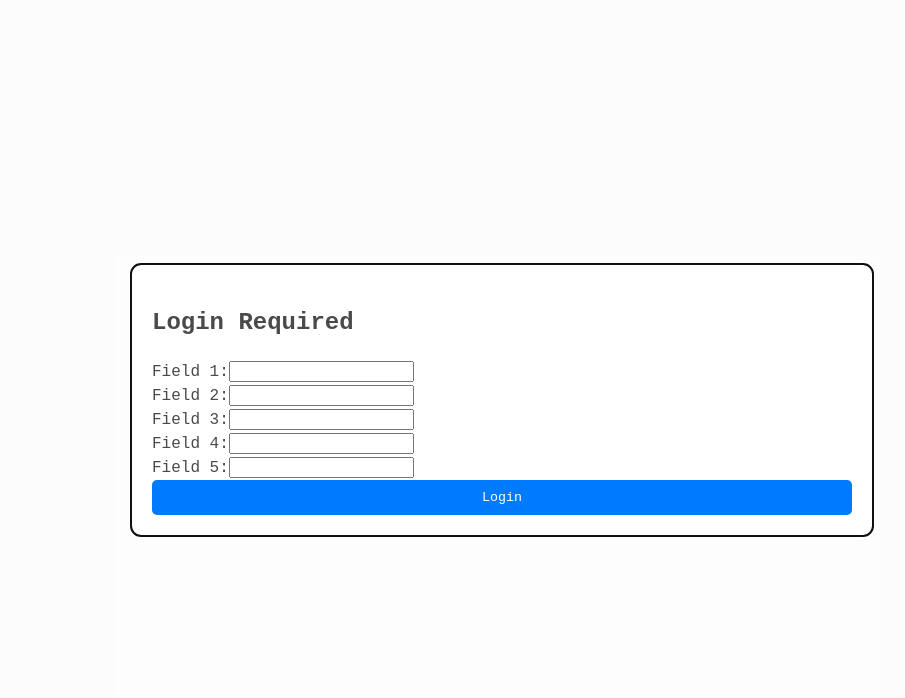
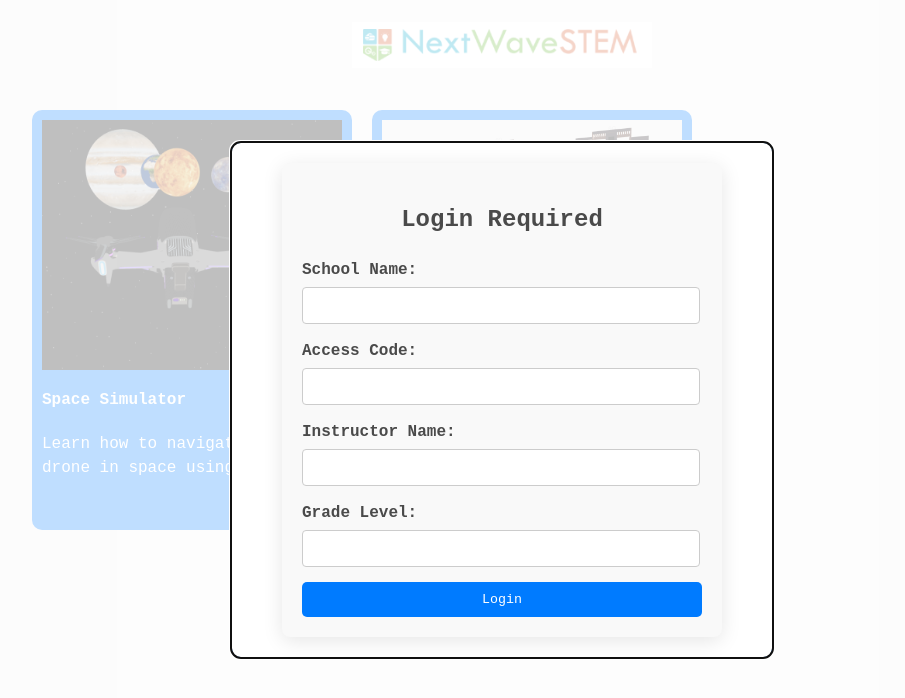
Before and after one commit to nextwavestem/drone-simulator, a React (Vite) app: page / in a window 1280 px wide. Shown: the top 698 px of the page, without its empty margins (138-1043 px from the left). Built offline with nearby package versions, Linux system fonts and the light colour scheme; what blockly would draw is missing.

Commit message:
Update login form and credentials

```diff
--- /dev/null
+++ b/src/config/validCredentials.js
@@ -0,0 +1,20 @@
+export const validCredentials = [
+    {
+      schoolName: 'a',
+      accessCode: 'a',
+      instructorName: 'a',
+      gradeLevel: 'a'
+    },
+    {
+      schoolName: 'b',
+      accessCode: 'b',
+      instructorName: 'b',
+      gradeLevel: 'b'
+    },
+    {
+      schoolName: 'c',
+      accessCode: 'c',
+      instructorName: 'c',
+      gradeLevel: 'c'
+    }
+];
--- a/src/pages/dashboard/Homepage.jsx
+++ b/src/pages/dashboard/Homepage.jsx
@@ -5,6 +5,8 @@ import Cookies from 'js-cookie'; // Import js-cookie for session management
 import ActionButton from '../../components/ActionButton.jsx';
 import { getImagePrefix, projects } from './config.js';
 import './HomePage.css';
+import { validCredentials } from '../../config/validCredentials.js'
+import LoginForm from './LoginForm.jsx'; // Import the new LoginForm component
 
 const HomePage = () => {
   const [isAuthenticated, setIsAuthenticated] = useState(false);
@@ -12,11 +14,10 @@ const HomePage = () => {
   const [modalIsOpen, setModalIsOpen] = useState(false);
   const [selectedCourse, setSelectedCourse] = useState(null);
   const [loginFields, setLoginFields] = useState({
-    field1: '',
-    field2: '',
-    field3: '',
-    field4: '',
-    field5: ''
+    schoolName: '',
+    accessCode: '',
+    instructorName: '',
+    gradeLevel: ''
   });
 
   const navigate = useNavigate();
@@ -44,11 +45,15 @@ const HomePage = () => {
   };
 
   const validateLogin = () => {
-    const validStrings = ['a', 'a', 'a', 'a', 'a'];
-    const isValid = Object.values(loginFields).every((value, index) => value === validStrings[index]);
+    const isValid = validCredentials.some(combination =>
+      combination.schoolName === loginFields.schoolName &&
+      combination.accessCode === loginFields.accessCode &&
+      combination.instructorName === loginFields.instructorName &&
+      combination.gradeLevel === loginFields.gradeLevel
+    );
 
     if (isValid) {
-      Cookies.set('session_active', 'true', { expires: 1 }); // Set session cookie
+      Cookies.set('session_active', 'true', { expires: 1 });
       setIsAuthenticated(true);
       setLoginModalOpen(false);
     } else {
@@ -60,33 +65,19 @@ const HomePage = () => {
     if (course) navigate(course.link);
   };
 
-  if (!isAuthenticated) {
-    return (
-      <Modal isOpen={loginModalOpen} className="modal" ariaHideApp={false}>
-        <h2>Login Required</h2>
-        <form>
-          {Array.from({ length: 5 }, (_, index) => (
-            <div key={index} className="login-field">
-              <label>Field {index + 1}:</label>
-              <input
-                type="text"
-                name={`field${index + 1}`}
-                value={loginFields[`field${index + 1}`]}
-                onChange={handleLoginChange}
-              />
-            </div>
-          ))}
-          <ActionButton onClick={validateLogin} title="Login" />
-        </form>
-      </Modal>
-    );
-  }
-
   return (
     <div className="home-page">
       <div className="title-bar">
         <img src={getImagePrefix('fixtures/nws_banner.png')} alt="Company Logo" className="logo" />
       </div>
+
+      <LoginForm
+        isOpen={loginModalOpen}
+        onClose={() => setLoginModalOpen(false)}
+        loginFields={loginFields}
+        handleLoginChange={handleLoginChange}
+        validateLogin={validateLogin}
+      />
 
       <Modal isOpen={modalIsOpen} onRequestClose={closeCourseModal} className="modal">
         <ActionButton onClick={closeCourseModal} title="Close" small right />
--- /dev/null
+++ b/src/pages/dashboard/LoginForm.jsx
@@ -0,0 +1,63 @@
+import React from 'react';
+import Modal from 'react-modal';
+import ActionButton from '../../components/ActionButton.jsx';
+import './loginForm.css'; // Import the CSS file for styles
+
+const LoginForm = ({ isOpen, onClose, loginFields, handleLoginChange, validateLogin }) => {
+  return (
+    <Modal isOpen={isOpen} className="modal" ariaHideApp={false}>
+      <div className="login-form">
+        <h2 className="login-title">Login Required</h2>
+        <form onSubmit={(e) => { e.preventDefault(); validateLogin(); }}>
+          <div className="login-field">
+            <label htmlFor="schoolName">School Name:</label>
+            <input
+              type="text"
+              name="schoolName"
+              id="schoolName"
+              value={loginFields.schoolName}
+              onChange={handleLoginChange}
+              required
+            />
+          </div>
+          <div className="login-field">
+            <label htmlFor="accessCode">Access Code:</label>
+            <input
+              type="text"
+              name="accessCode"
+              id="accessCode"
+              value={loginFields.accessCode}
+              onChange={handleLoginChange}
+              required
+            />
+          </div>
+          <div className="login-field">
+            <label htmlFor="instructorName">Instructor Name:</label>
+            <input
+              type="text"
+              name="instructorName"
+              id="instructorName"
+              value={loginFields.instructorName}
+              onChange={handleLoginChange}
+              required
+            />
+          </div>
+          <div className="login-field">
+            <label htmlFor="gradeLevel">Grade Level:</label>
+            <input
+              type="text"
+              name="gradeLevel"
+              id="gradeLevel"
+              value={loginFields.gradeLevel}
+              onChange={handleLoginChange}
+              required
+            />
+          </div>
+          <ActionButton onClick={validateLogin} title="Login" />
+        </form>
+      </div>
+    </Modal>
+  );
+};
+
+export default LoginForm;
--- /dev/null
+++ b/src/pages/dashboard/loginForm.css
@@ -0,0 +1,69 @@
+.modal {
+    display: flex;
+    align-items: center;
+    justify-content: center;
+    padding: 20px;
+  }
+
+  .login-form {
+    background-color: #f9f9f9; /* Light background for better contrast */
+    padding: 20px;
+    border-radius: 8px;
+    box-shadow: 0 4px 20px rgba(0, 0, 0, 0.1); /* Subtle shadow */
+    width: 100%;
+    max-width: 400px; /* Limit the max width */
+  }
+
+  .login-title {
+    margin-bottom: 20px;
+    text-align: center; /* Center the title */
+  }
+
+  .login-field {
+    margin-bottom: 15px; /* Space between fields */
+  }
+
+  .login-field label {
+    display: block;
+    margin-bottom: 5px; /* Space between label and input */
+    font-weight: bold; /* Make labels bold */
+  }
+
+  .login-field input {
+    width: 94%; /* Full width */
+    padding: 10px; /* Add padding inside the input */
+    border: 1px solid #ccc; /* Border style */
+    border-radius: 4px; /* Rounded corners */
+  }
+
+  .login-field input:focus {
+    border-color: #007bff; /* Change border color on focus */
+    outline: none; /* Remove outline */
+  }
+
+  .modal {
+    font-family: monospace;
+    background: white;
+    padding: 20px;
+    border-radius: 10px;
+    min-width: 500px;
+    max-width: 1000px;
+    margin: auto;
+    display: flex; /* Use flexbox */
+    flex-direction: column; /* Arrange contents in a column */
+    align-items: left; /* Center content horizontally */
+    justify-content: left; /* Center content vertically */
+    border: 2px solid #007bff;
+  }
+
+  .ReactModal__Overlay {
+    display: flex;
+    align-items: center; /* Center vertically */
+    justify-content: center; /* Center horizontally */
+    position: fixed; /* Use fixed position to cover the entire viewport */
+    top: 0; /* Position from the top */
+    left: 0; /* Position from the left */
+    right: 0; /* Stretch to the right */
+    bottom: 0; /* Stretch to the bottom */
+    background: #5252528a; /* Semi-transparent background */
+  }
```
